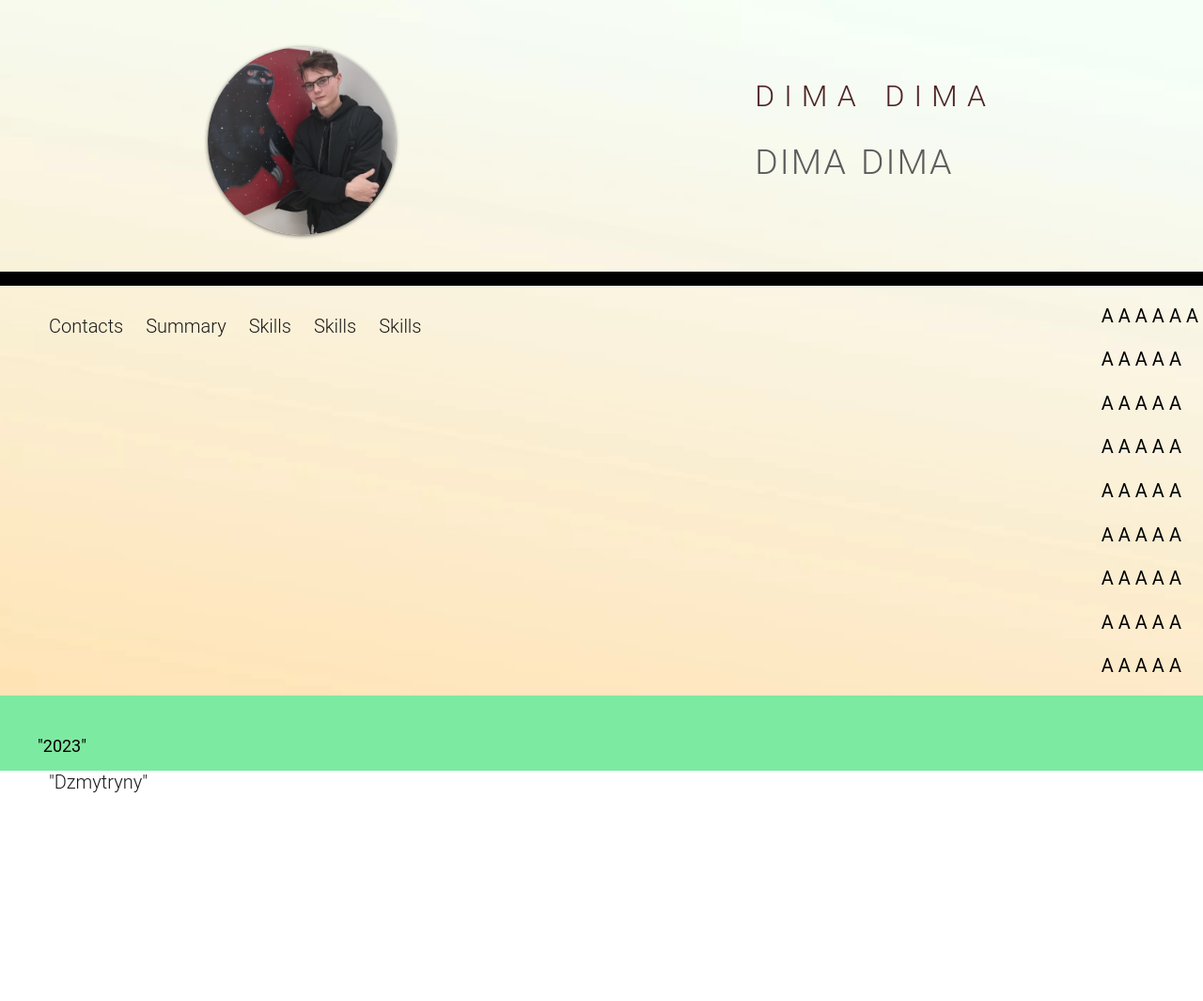
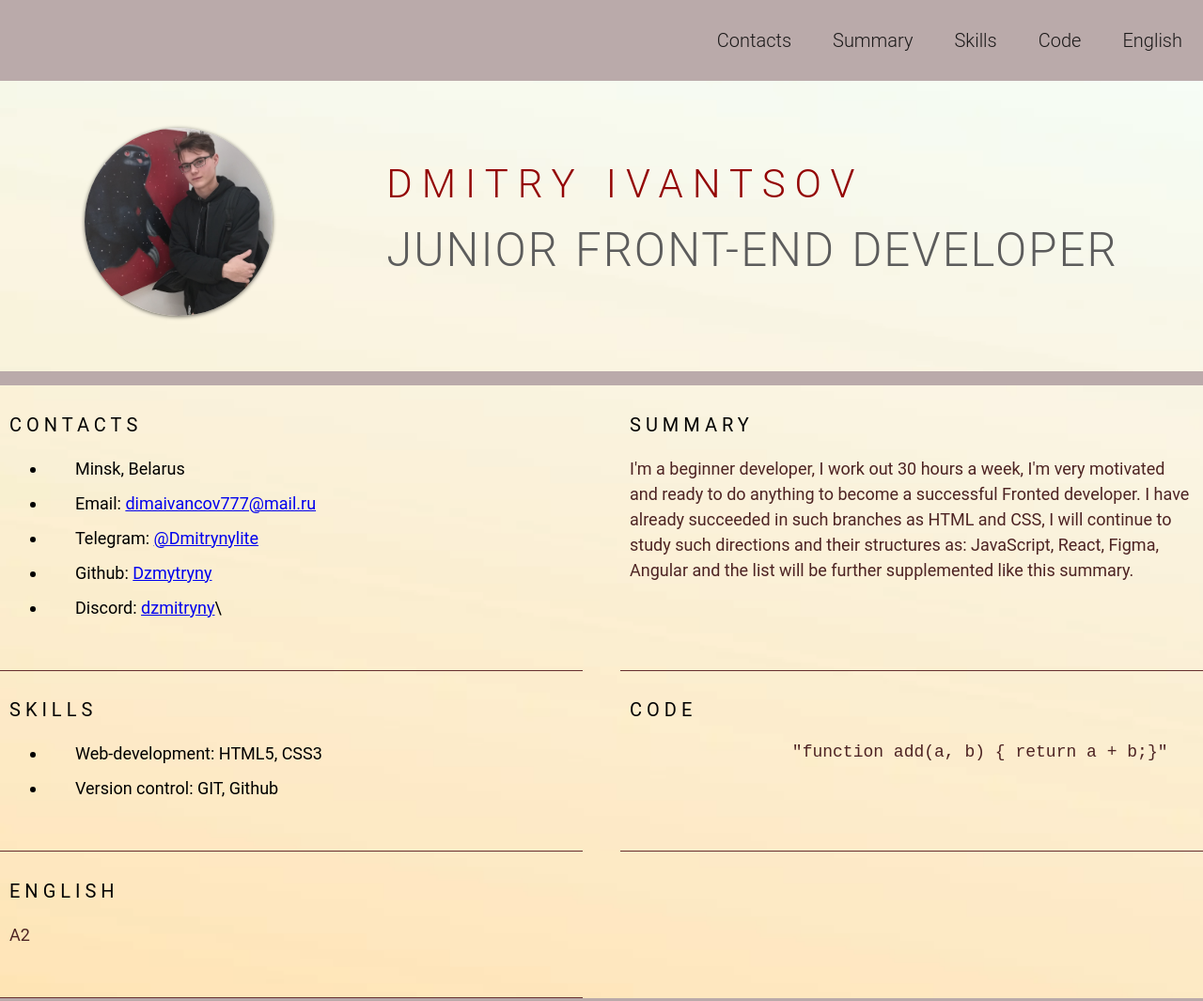
Before and after one commit to Dzmitryny/rsschool-cv, a plain HTML site: page index.html in a window 1280 px wide. Shown: the top 1065 px of the page at 94% size. Before the commit the page ends 857 px from the top, so only its background shows below. Drawn offline with Linux system fonts and the light colour scheme.

Commit message:
docs: add file

```diff
--- a/index.html
+++ b/index.html
@@ -10,54 +10,80 @@
     <title>My cv</title>
   </head>
   <body>
-    <div class="container main-container">
-    <section class="section-profile" id="profile">
-    <img src="assets/img/p4YdMPsYF2o.jpg" alt class="section-profile-logo">
-    <div class="section-title main-title">
-      <h1 class="section-title main-title">Dima Dima</h1>
-      <h3 class="section-subtitle">dima dima</h3>
-    </div>
-    </section>
    <header class="header">
-    <div class="container">
+    <div class="container header-container">
     <nav class="nav">
       <ul class="nav-list">
     <li class="nav-item"><a href="#contacts" class="nav-link">Contacts</a></li>
     <li class="nav-item"><a href="#summary" class="nav-link">Summary</a></li>
     <li class="nav-item"><a href="#skills" class="nav-link">Skills</a></li>
-    <li class="nav-item"><a href="#skills" class="nav-link">Skills</a></li>
-    <li class="nav-item"><a href="#skills" class="nav-link">Skills</a></li>
+    <li class="nav-item"><a href="#code" class="nav-link">Code</a></li>
+    <li class="nav-item"><a href="#english" class="nav-link">English</a></li>
   </ul>
  </nav>
 </header>
    <main class="main">
-    <div class="container" class="main-container">
-    <section class="section" id="profile"><h1 class="section-title">aaaaaa</h1>
+    <div class="container main-container">
+    <section class="section-profile" id="profile">
+    <img src="assets/img/p4YdMPsYF2o.jpg" alt class="section-profile-logo">
+    <div class="section-title main-title">
+      <h1 class="section-title main-title">Dmitry Ivantsov</h1>
+      <h3 class="section-subtitle">Junior Front-end developer</h3>
+    </div>
     </section>
-      <section class="section" id="contacts"><h2 class="section-title">aaaaa</h2>
+      <section class="section" id="contacts"><h2 class="section-title">Contacts</h2>
+        <ul class="section-list">
+          <li class="section-item contacts-item">Minsk, Belarus</li>
+          <li class="section-item contacts-item">Email:
+            <a href="https://e.mail.ru/inbox/?back=1" title="email">dimaivancov777@mail.ru</a>
+          </li>
+          <li class="section-item contacts-item">
+            Telegram:
+            <a href="https://web.telegram.org/a/#591754297" title="Telegram">@Dmitrynylite</a>
+          </li>
+          <li class="section-item contacts-item">Github:
+            <a href="https://github.com/Dzmitryny/rsschool-cv" title="github">Dzmytryny</a>
+          </li>
+          <li class="section-item contacts-item">Discord:
+            <a href="dzmitryny" title="discord">dzmitryny</a>\
+          </li>
+        </ul>
       </section>
-        <section class="section" id="summary"><h2 class="section-title">aaaaa</h2>
+        <section class="section" id="summary">
+          <h2 class="section-title">Summary</h2>
+          <p>I'm a beginner developer, I work out 30 hours a week, I'm very motivated and ready to do anything to become a successful Fronted developer.
+I have already succeeded in such branches as HTML and CSS, I will continue to study such directions and their structures as: JavaScript, React, Figma, Angular and the list will be further supplemented like this summary.</p>
         </section>
-          <section class="section" id="skills"><h2 class="section-title">aaaaa</h2>
+          <section class="section" id="skills">
+            <h2 class="section-title">Skills</h2>
+            <ul class="section-list">
+              <li class="section-item">Web-development:
+                <span>HTML5, CSS3</span>
+              </li>
+              <li class="section-item">
+                Version control:
+                <span>GIT, Github</span>
+              </li>
+            </ul>
           </section>
-            <section class="section" id="code"><h2 class="section-title">aaaaa</h2>
+            <section class="section" id="code">
+              <h2 class="section-title">Code</h2>
+              <pre class="pre">
+                <code>"function add(a, b) { return a + b;}"</code>
+              </pre>
             </section>
-              <section class="section" id="courses"><h2 class="section-title">aaaaa</h2>
-              </section>
-                <section class="section" id="projects"><h2 class="section-title">aaaaa</h2>
-                </section>
-                  <section class="section" id="education"><h2 class="section-title">aaaaa</h2>
-                  </section>
-                    <section class="section" id="languages"><h2 class="section-title">aaaaa</h2>
+              <section class="section" id="english">
+                <h2 class="section-title">English</h2>
+                <p>A2</p>
               </section>
    </main>
 <footer class="footer">
     <div class="container footer-container">
       "2023"
-    </div>
       <a href="https://github.com/Dzmitryny/rsschool-cv" class="github nav-link">
         "Dzmytryny"
       </a>
+    </div>
       <a href="https://rs.school/js/" class="rss"></a>
   </footer>
   </body>
--- a/style.css
+++ b/style.css
@@ -1,43 +1,56 @@
 @font-face {
-    font-family:Bacasime Antique;
+    font-family:'Bacasime Antique';
     src: url(assets/fonts/Unbounded-VariableFont_wght.ttf);
   }
 @font-face {
   font-family:Lora-VariableFont;
   src: url(assets/fonts/Lora-VariableFont_wght.ttf);
 }
-* {
+*{
  box-sizing: border-box;
   }
-  body {
-  display: flex;
-  flex-direction: column;
-  justify-content: space-between;
-}
-.container {
-    max-width: 1440px;
-    margin: 0 auto;
-  }
+
 .nav-list {
   display: flex;
   justify-content: flex-end;
   align-items: center;
+  list-style: none;
 }
+
 html {
   scroll-behavior: smooth;
 }
-.nav-list {
-  list-style: none;
+.nav-item {
+  margin: 0 10px;
+}
+nav {
+  display: block;
+}
+ul {
+  display: block;
+  list-style-type: disc;
+  margin-block-start: 1em;
+  margin-block-end: 1em;
+  margin-inline-start: 0px;
+  margin-inline-end: 0px;
+  padding-inline-start: 40px;
 }
 .nav-link {
-  padding: 0 20px;
+  position: relative;
+  padding: 0 12px;
+  font-weight: 300;
+  font-size: 20px;
+  color: #000000;
+  text-decoration: none;
   line-height: 50px;
+  color: aqua;
 }
-.nav-link {
-  transition: 0.3s;
-}
-.section-item a {
+.section-item  {
   color: #000000;
+  margin: 0;
+  margin-bottom: 10px;
+  padding: 0;
+  padding-left: 30px;
   text-decoration: none;
   transition: color 0.5s;
 }
@@ -48,20 +61,18 @@ html {
   display: flex;
   flex-wrap: wrap;
 }
-
 .section {
-  width: 50%;
-}
-
-.section {
-    width: 100%;
+  width: calc(50% - 20px);
+  padding: 10px;
+  padding-bottom: 35px;
+  border-bottom: 1px solid #672f2f;
 }
 .section-title {
   font-size: 20px;
   font-weight: 400;
   text-transform: uppercase;
   letter-spacing: 5px;
-  color: #000000;
+  color: #030303;
 }
 .link {
   text-decoration: none;
@@ -69,7 +80,7 @@ html {
   transition: color 0.5s;
 }
 
-.link:hover {
+.nav-link:hover {
   color: #000000;
 }
 
@@ -88,7 +99,7 @@ html {
   justify-content: space-around;
   width: 100%;
   padding: 50px 30px 35px;
-    border-bottom: 15px solid #000000;
+  border-bottom: 15px solid #baaaaa;
   }
 .section-profile-logo {
   width: 200px;
@@ -111,8 +122,8 @@ html {
     position: relative;
     padding: 0;
     margin-bottom: 20px;
-    color: #4d2323;
-    font-size: 32px;
+    color: #930404;
+    font-size: 42px;
     font-weight: 300;
     letter-spacing: 10px;
     line-height: 50px;
@@ -127,16 +138,13 @@ html {
 }
 .footer-container {
     display: flex;
-    justify-content: space-between;
     align-items: center;
     margin: 0 auto;
     color: #080000;
     }
 .footer {
-    background-color: #7deaa1;
-    padding: 40px;
-    width: 700%;
-    height: 17px;
+    background-color: #baaaaa;
+    padding: 20px;
 }
 footer {
     display: block;
@@ -175,4 +183,29 @@ body {
     background-image: url(assets/img/rs_school_js.svg);
     background-size: contain;
     background-repeat: no-repeat;
+    text-align: center;
+    display: flex;
+    flex-direction: row-reverse;
      }
+   .header {
+    background-color: #baaaaa;
+   }
+header{
+  display: block;
+}
+.container {
+    max-width: 1440px;
+    margin: 0 auto;
+    min-height: 50px;
+}
+div {
+display: block;
+}
+li {
+    display: list-item;
+    text-align: -webkit-match-parent;
+}
+.pre {
+  padding: 0;
+  margin: 0;
+  }
```
Lines whose indentation alone changed are shown as unchanged.
